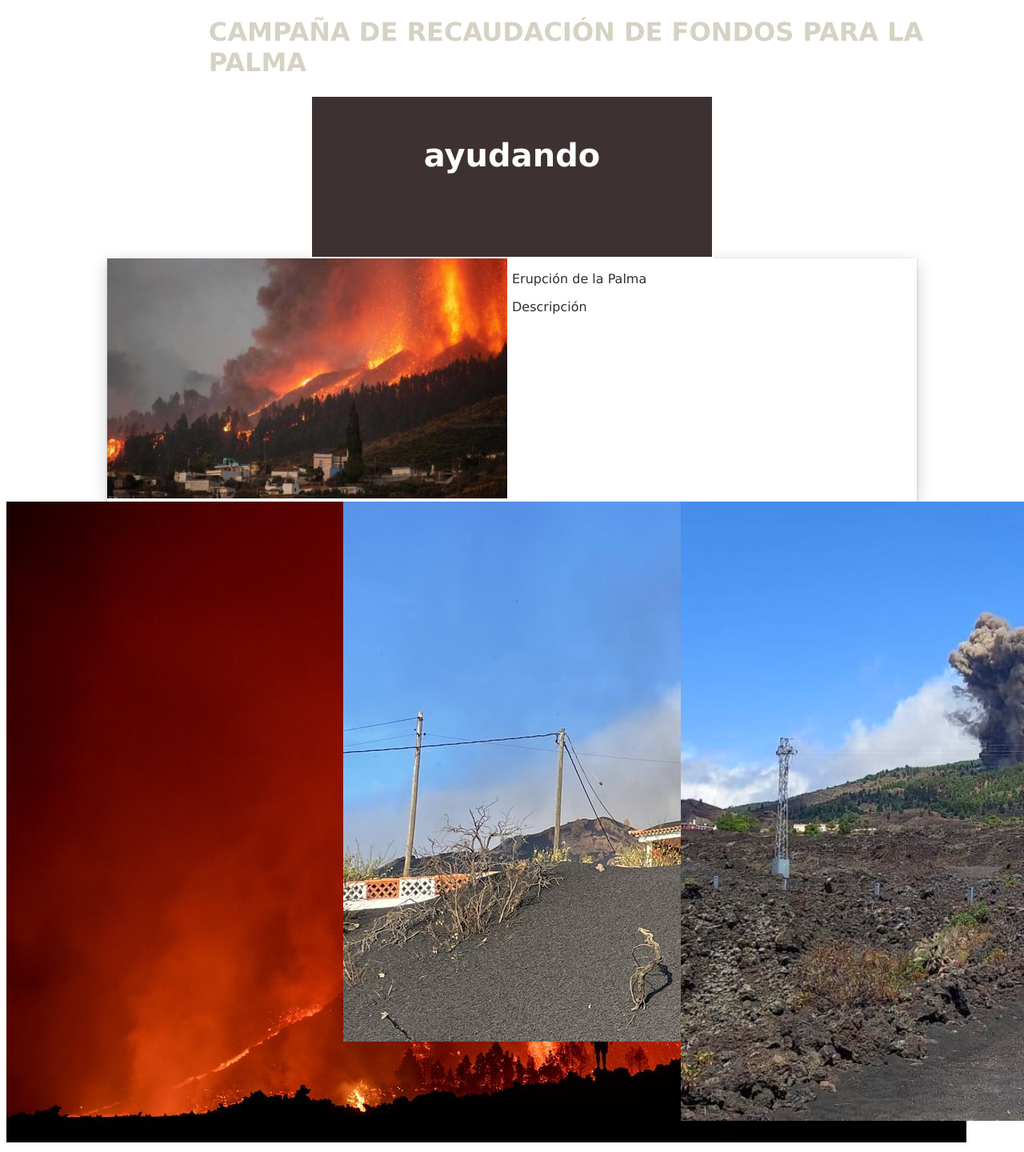
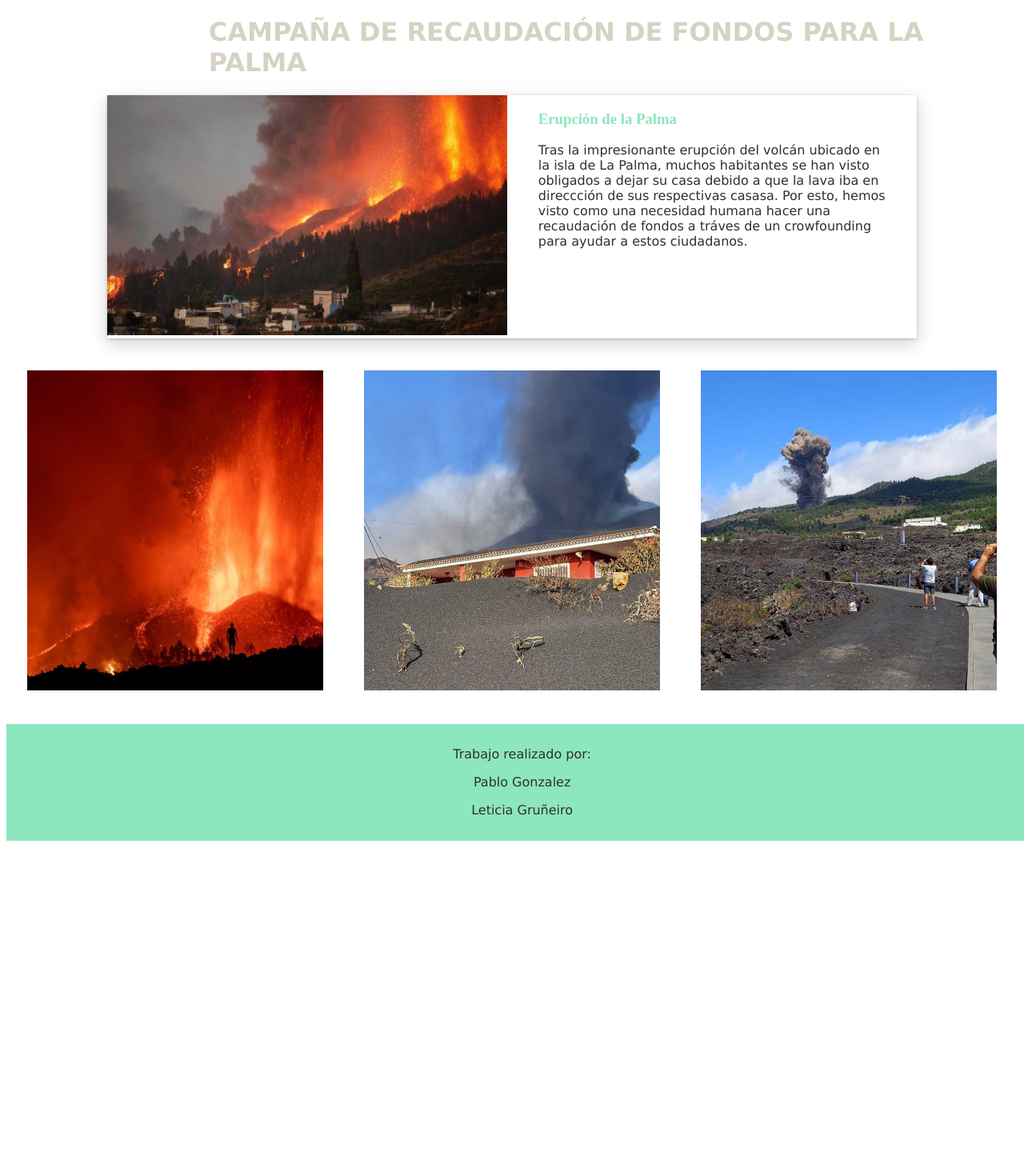
Before and after one commit to pgonzalezs1999/Web_de_crowdfunding, a PHP site: page /crowd1.html in a window 1280 px wide; the page is wider, and only the part inside the window is pictured. Shown: that part at 80% size. After the commit the page ends 1051 px from the top of that part, so only its background shows below. Run offline with PHP 8.4, Linux system fonts and the light colour scheme.

Commit message:
footer, descripción y eliminación de cosas

```diff
--- a/crowdfunding_lp/crowd1.html
+++ b/crowdfunding_lp/crowd1.html
@@ -10,7 +10,7 @@
     <h1> Campaña de recaudación de fondos para La Palma </h1>
 
     <div id="banner">
-        <h2 id="subtitulo"> ayudando </h2>
+
     </div>
 
     <div class="informacion_principal">
@@ -19,21 +19,26 @@
         </div>
         <div class="columnas_informacion">
 
-            <p>Erupción de la Palma</p>
-            <p>Descripción</p>
+            <h3>Erupción de la Palma</h3>
+
+            <p> Tras la impresionante erupción del volcán ubicado en la isla de La Palma, muchos habitantes se han visto obligados a dejar su casa debido a que la lava iba en direccción de sus respectivas casasa.
+                Por esto, hemos visto como una necesidad humana hacer una recaudación de fondos a tráves de un crowfounding para ayudar a estos ciudadanos.
+            </p>
+
         </div>
     </div>
 
 
     <div class="imagenes_secundarias">
-        <div class="imagenes_desasatre">
+        <div class="imagenes_desastre">
             <img src="images/image1.jpg" alt="Desastre de La Palma">
         </div>
 
-        <div class="imagenes_desasatre">
+        <div class="imagenes_desastre">
             <img src="images/image2.jpg" alt="Desastre de La Palma">
         </div>
-        <div class="imagenes_desasatre">
+
+        <div class="imagenes_desastre">
             <img src="images/image3.jpg" alt="Desastre de La Palma">
         </div>
     </div>
@@ -46,28 +51,12 @@
 
 
 
-
-
-
-
-
-
-
 </body>
 
 <footer>
-
-
+    <p>Trabajo realizado por: </p>
+    <p>Pablo Gonzalez</p>
+    <p>Leticia Gruñeiro</p>
 </footer>
 
-
-
-
-
-
-
-
-
-
-
 </html>
--- a/crowdfunding_lp/css/style_crowd1.css
+++ b/crowdfunding_lp/css/style_crowd1.css
@@ -1,6 +1,5 @@
-/* el codigo de color de la página va a ser en rgb 140, 230, 190*/
 :root{
-    --nuestroColor: #a5d3ae;
+    --nuestroColor: rgb(140, 230, 190);
     --blanco: #D6D2C4;
 }
 .informacion_principal{
@@ -9,56 +8,64 @@
     margin: 0 auto;
     background-color: white;
     box-shadow: 0 1px 3px 0 rgba(0, 0, 0, 0.2), 0 6px 20px 0 rgba(0, 0, 0, 0.19);
+    margin-top: 2vh;
 }
 
 .columnas_informacion{
     flex:1;
+    padding-right: 3vw;
 }
 
 .imagenes_secundarias{
     display:flex;
+    width: auto;
+
 
 }
 
-.imagenes_desasatre{
+.imagenes_desastre{
     flex:1;
     width: 30vw;
-    height: auto;
+    margin-left: 2vw;
+    margin-right: 2vw;
+    margin-top: 5vh;
+
 }
+
+.imagenes_desastre img{
+    height: 50vh;
+    width: 100%;
+    object-fit: cover;
+
+}
+
+footer{
+    width: 100%;
+    margin-top: 3%;
+    background-color: var(--nuestroColor);
+    text-align: center;
+    padding: 1%;
+}
+
 h1{
     color:var(--blanco);
     font-family: Verdana, Geneva, Tahoma, sans-serif;
     margin-left: 20%;
     text-transform: uppercase;
 }
-
+h2{
+    color: rgb(26, 153, 26);
+    font-family: 'Lucida Sans', 'Lucida Sans Regular', 'Lucida Grande', 'Lucida Sans Unicode', Geneva, Verdana, sans-serif;
+}
+h3{
+    color: var(--nuestroColor);
+    text-decoration:bold
+}
 p{
     color: rgb(49,48,48);
     font-family: 'Lucida Sans', 'Lucida Sans Regular', 'Lucida Grande', 'Lucida Sans Unicode', Geneva, Verdana, sans-serif;
 }
-
-h2{
-    color: rgb(26, 153, 26);
-    font-family: 'Lucida Sans', 'Lucida Sans Regular', 'Lucida Grande', 'Lucida Sans Unicode', Geneva, Verdana, sans-serif;
-}
-
-/*.LaPalma{
-    display: flex;
-    flex-direction: row;
-    justify-content: space-around;
-}
-
-#images{
-    border: 2px solid white;
-    position: relative;
-    margin-left: 60%;
-    top:50vh;
-    width: 46.1%;
-    height: 97.6%;
-
-}*/
-
-  #banner #subtitulo {
+/*#banner #subtitulo {
       border: 2px solid white;
       position: relative;
       margin-top: 10%;
@@ -74,3 +81,4 @@ h2{
       background-color: rgb(42, 27, 27);
       opacity: 90%;
   }
+*/
```
